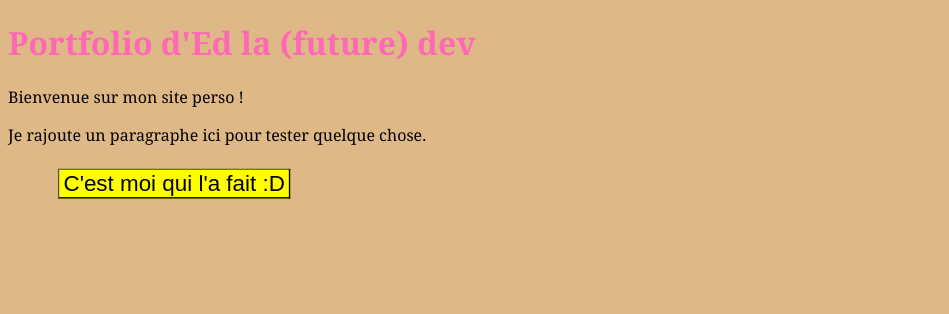
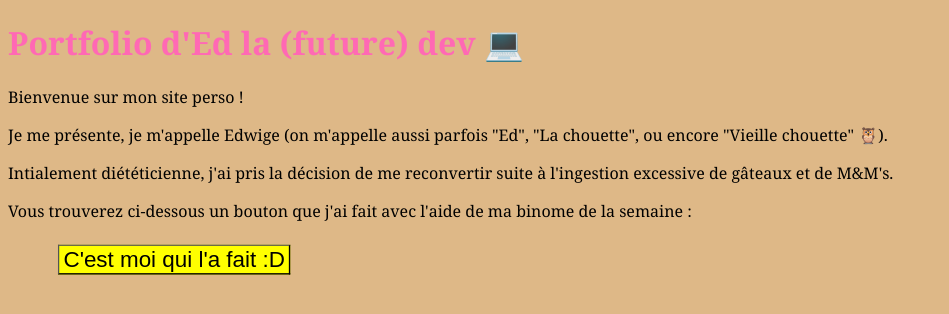
Before and after one commit to Edwige08/Edwige08.github.io, a plain HTML site: page index.html in a window 1280 px wide. Shown: the whole page, without its empty margins (0-949 px from the left). Drawn offline with Linux system fonts and the light colour scheme.

Commit message:
ajout de contenu html

```diff
--- a/index.html
+++ b/index.html
@@ -3,13 +3,15 @@
 <head>
     <meta charset="UTF-8">
     <meta name="viewport" content="width=device-width, initial-scale=1.0">
-    <title>Document</title>
+    <title>Mon portfolio</title>
     <link rel="stylesheet" href="index.css">
 </head>
 <body>
-    <h1>Portfolio d'Ed la (future) dev</h1>
+    <h1>Portfolio d'Ed la (future) dev 💻</h1>
     <p>Bienvenue sur mon site perso !</p>
-    <p>Je rajoute un paragraphe ici pour tester quelque chose.</p>
+    <p>Je me présente, je m'appelle Edwige (on m'appelle aussi parfois "Ed", "La chouette", ou encore "Vieille chouette" 🦉).</p>
+    <p>Intialement diététicienne, j'ai pris la décision de me reconvertir suite à l'ingestion excessive de gâteaux et de M&M's.</p>
+    <p>Vous trouverez ci-dessous un bouton que j'ai fait avec l'aide de ma binome de la semaine :</p>
     <button>C'est moi qui l'a fait :D</button>
 </body>
 </html>
```
